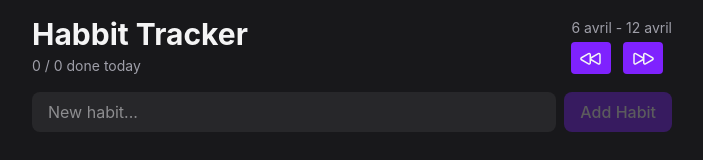
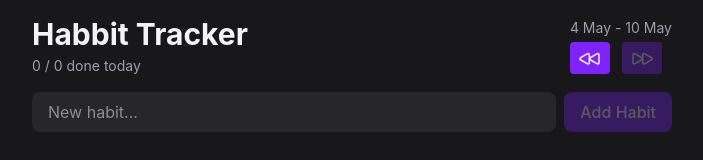
Before and after one commit to theholocoder/habbit-tracker, a React (Vite) app: page / in a window 1280 px wide. Shown: the top 160 px of the page, without its empty margins (288-991 px from the left). Built offline with nearby package versions, Linux system fonts and the light colour scheme.

Commit message:
feat: data persistence in local storage

```diff
--- a/src/App.tsx
+++ b/src/App.tsx
@@ -1,14 +1,34 @@
+import { useState } from "react";
 import HabbitForm from "./components/HabbitForm"
 import HabbitList from "./components/HabbitList"
 import Header from "./components/Header"
 import HabbitProvider from "./context/HabbitProvider";
+import { addWeeks, eachDayOfInterval, endOfWeek, startOfWeek } from "date-fns";
 
 export default function App() {
+    const [weekOffset, setWeekOffset] = useState(0);
+    const week = addWeeks(new Date(), weekOffset);
+    const visibleDates = eachDayOfInterval({
+        start: startOfWeek(week, { weekStartsOn: 1 }),
+        end: endOfWeek(week, { weekStartsOn: 1 })
+    });
+
+    function onPreviousWeek() {
+        setWeekOffset(weekOffset - 1);
+    }
+
+    function onNextWeek() {
+        setWeekOffset(weekOffset + 1);
+    }
+
     return <div className="max-w-2xl mx-auto p-4 flex flex-col gap-4">
         <HabbitProvider>
-            <Header />
+            <Header
+                visibleDates={visibleDates}
+                onPreviousWeek={onPreviousWeek}
+                onNextWeek={onNextWeek} />
             <HabbitForm />
-            <HabbitList />
+            <HabbitList visibleDates={visibleDates} />
         </HabbitProvider>
     </div>
 }
--- a/src/components/HabbitList.tsx
+++ b/src/components/HabbitList.tsx
@@ -1,9 +1,13 @@
-import { eachDayOfInterval, endOfWeek, format, isFuture, isSameDay, startOfWeek, subDays } from "date-fns";
+import { format, isFuture, isSameDay, subDays } from "date-fns";
 import Button from "./Button";
 import { useHabbits } from "../context/useHabbit";
 import type { Habbit } from "../models/habbit";
 
-export default function HabbitList() {
+type HabbitListProps = {
+    visibleDates: Date[],
+}
+
+export default function HabbitList({ visibleDates }: HabbitListProps) {
     const { habbits } = useHabbits();
 
     if (habbits.length === 0) {
@@ -16,22 +20,18 @@ export default function HabbitList() {
 
     return <div className="flex flex-col gap-3">
         {habbits.map(habbit => (
-            <HabbitItem key={habbit.id} habbit={habbit} />
+            <HabbitItem key={habbit.id} habbit={habbit} visibleDates={visibleDates} />
         ))}
     </div>
 }
 
 type HabbitItemProps = {
     habbit: Habbit,
+    visibleDates: Date[],
 }
 
-function HabbitItem({ habbit }: HabbitItemProps) {
+function HabbitItem({ habbit, visibleDates }: HabbitItemProps) {
     const { toggleHabbit, removeHabbit } = useHabbits();
-
-    const visibleDates = eachDayOfInterval({
-        start: startOfWeek(new Date(), { weekStartsOn: 1 }),
-        end: endOfWeek(new Date(), { weekStartsOn: 1 })
-    });
 
     function getStreak(completions: Date[]) {
         let streak = 0;
--- a/src/components/Header.tsx
+++ b/src/components/Header.tsx
@@ -1,11 +1,18 @@
-import { isToday } from "date-fns";
+import { format, isToday } from "date-fns";
 import { useHabbits } from "../context/useHabbit";
 import Button from "./Button";
 
-export default function Header() {
+type HeaderProps = {
+    visibleDates: Date[],
+    onPreviousWeek: () => void,
+    onNextWeek: () => void,
+}
+
+export default function Header({ visibleDates, onPreviousWeek, onNextWeek }: HeaderProps) {
     const { habbits } = useHabbits();
     const doneToday = habbits.filter(habbit => habbit.completions.some(d => isToday(d))).length;
     const total = habbits.length;
+    const dateRange = `${format(visibleDates[0], "d MMMM")} - ${format(visibleDates[visibleDates.length - 1], "d MMMM")}`;
 
     return <header className="flex items-center justify-between">
         <div className="flex flex-col gap-1">
@@ -13,14 +20,14 @@ export default function Header() {
             <span className="text-zinc-400 text-sm">{doneToday} / {total} done today</span>
         </div>
         <div className="flex flex-col gap-1">
-            <span className="text-zinc-400 text-sm">6 avril - 12 avril</span>
+            <span className="text-zinc-400 text-sm">{dateRange}</span>
             <div className="flex items-center gap-3">
-                <Button>
+                <Button onClick={onPreviousWeek}>
                     <svg xmlns="http://www.w3.org/2000/svg" fill="none" viewBox="0 0 24 24" strokeWidth={1.5} stroke="currentColor" className="size-6">
                         <path strokeLinecap="round" strokeLinejoin="round" d="M21 16.811c0 .864-.933 1.406-1.683.977l-7.108-4.061a1.125 1.125 0 0 1 0-1.954l7.108-4.061A1.125 1.125 0 0 1 21 8.689v8.122ZM11.25 16.811c0 .864-.933 1.406-1.683.977l-7.108-4.061a1.125 1.125 0 0 1 0-1.954l7.108-4.061a1.125 1.125 0 0 1 1.683.977v8.122Z" />
                     </svg>
                 </Button>
-                <Button>
+                <Button onClick={onNextWeek} disabled={visibleDates.some(d => isToday(d))}>
                     <svg xmlns="http://www.w3.org/2000/svg" fill="none" viewBox="0 0 24 24" strokeWidth={1.5} stroke="currentColor" className="size-6">
                         <path strokeLinecap="round" strokeLinejoin="round" d="M3 8.689c0-.864.933-1.406 1.683-.977l7.108 4.061a1.125 1.125 0 0 1 0 1.954l-7.108 4.061A1.125 1.125 0 0 1 3 16.811V8.69ZM12.75 8.689c0-.864.933-1.406 1.683-.977l7.108 4.061a1.125 1.125 0 0 1 0 1.954l-7.108 4.061a1.125 1.125 0 0 1-1.683-.977V8.69Z" />
                     </svg>
--- a/src/context/HabbitProvider.tsx
+++ b/src/context/HabbitProvider.tsx
@@ -1,14 +1,15 @@
-import { useState, type ReactNode } from "react";
+import { type ReactNode } from "react";
 import type { Habbit } from "../models/habbit";
 import { isSameDay } from "date-fns";
 import { HabbitContext } from "./useHabbit";
+import useLocalStorage from "../hooks/useLocalStorage";
 
 type HabbitProviderProps = {
     children: ReactNode,
 }
 
 export default function HabbitProvider({ children }: HabbitProviderProps) {
-    const [habbits, setHabbits] = useState<Habbit[]>([]);
+    const [habbits, setHabbits] = useLocalStorage<Habbit[]>("habbits", []);
 
     function addHabbit(name: string) {
         setHabbits(habbits => [...habbits, { id: crypto.randomUUID(), name, completions: [] }]);
--- /dev/null
+++ b/src/hooks/useLocalStorage.ts
@@ -0,0 +1,31 @@
+import { useEffect, useState } from "react";
+
+function dateHydrator(_key: string, value: unknown) {
+  if (typeof value === "string" && /^\d{4}-\d{2}-\d{2}$/.test(value)) {
+    return new Date(value);
+  }
+
+  return value;
+}
+
+export default function useLocalStorage<T>(key: string, initialValue: T) {
+  const [value, setValue] = useState<T>(() => {
+    try {
+      const storedValue = localStorage.getItem(key);
+      if (storedValue === null) {
+        return initialValue;
+      }
+
+      return JSON.parse(storedValue, dateHydrator);
+      // eslint-disable-next-line @typescript-eslint/no-unused-vars
+    } catch (e: unknown) {
+      return initialValue;
+    }
+  });
+
+  useEffect(() => {
+    localStorage.setItem(key, JSON.stringify(value));
+  }, [key, value]);
+
+  return [value, setValue] as const;
+}
```
